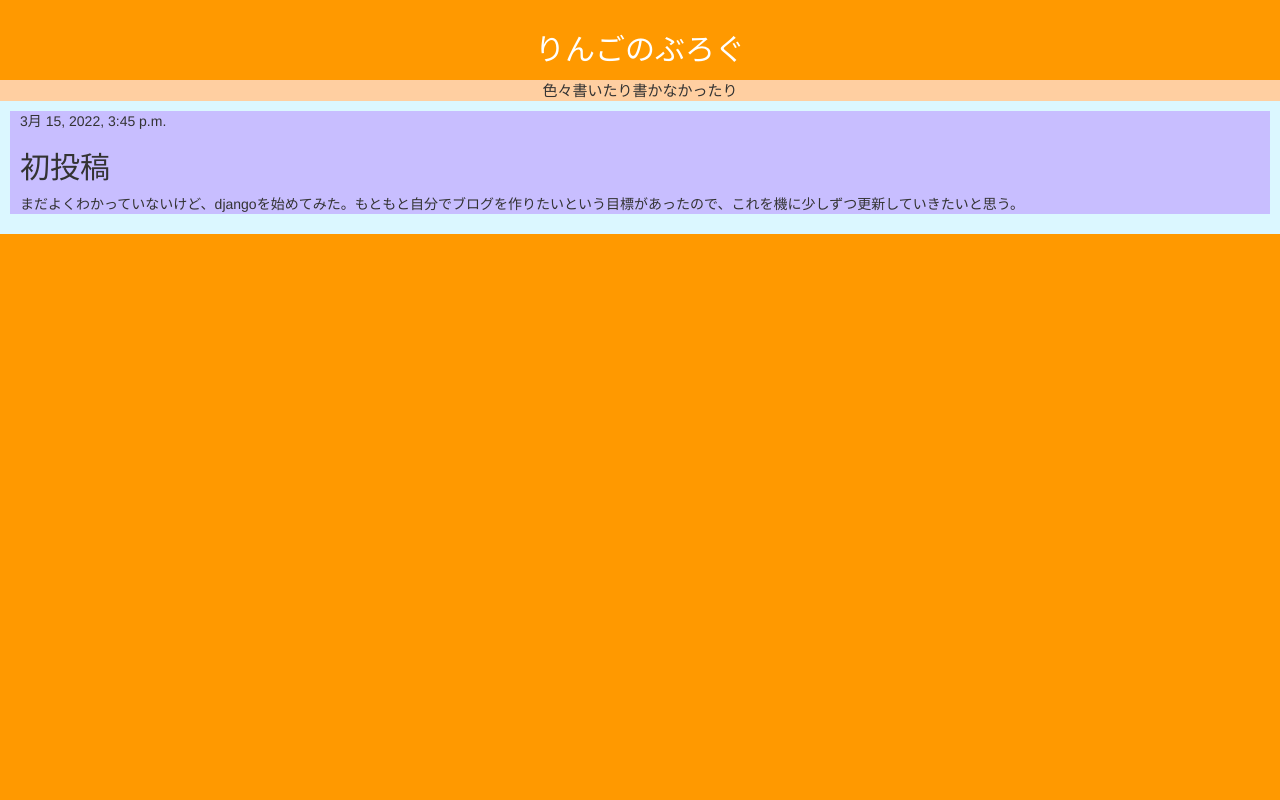
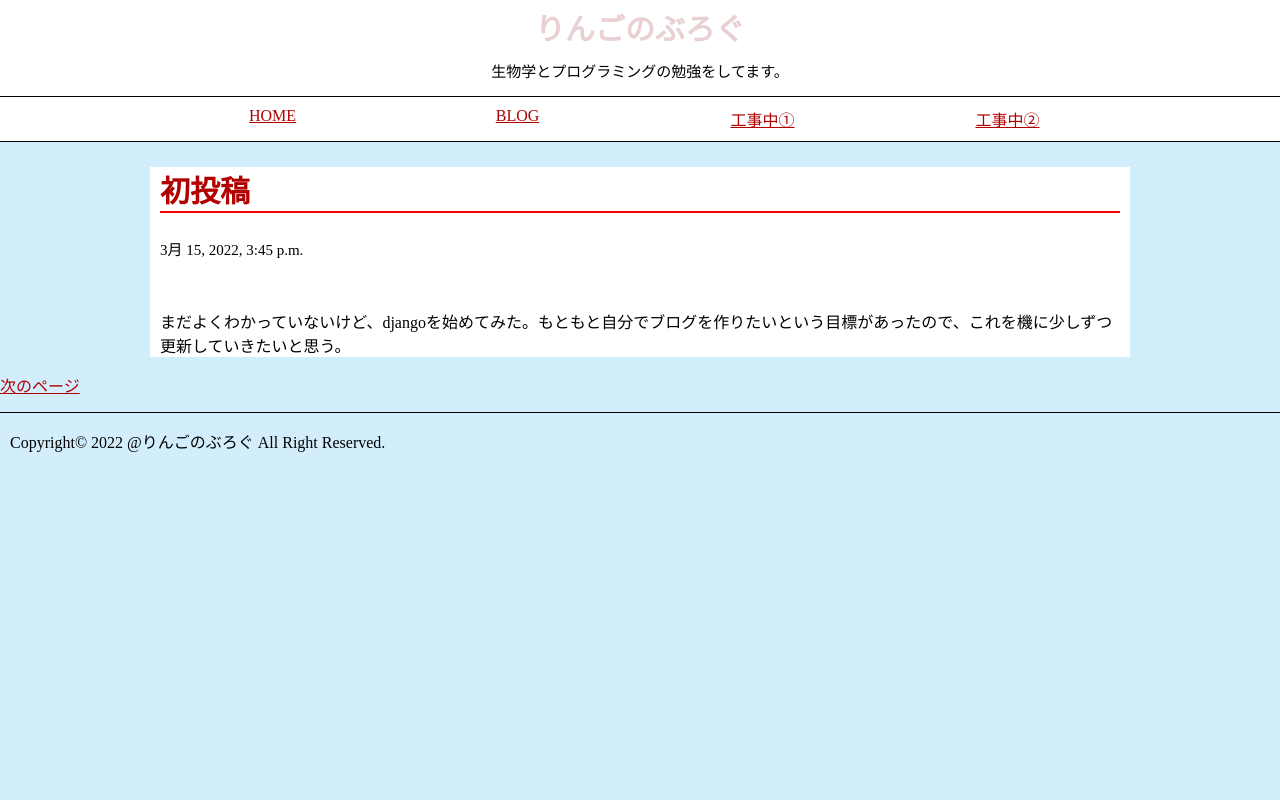
Before and after one commit to Ringo127/my-first-blog, a Django app: page /post/1/ in a window 1280 px wide. Run offline with Django 3.2, Linux system fonts and the light colour scheme; data comes from the database, SQL or seed files in the repository; both versions use the stored data as it was after the commit; some libraries are stand-ins or nearby versions.

Commit message:
improve design

```diff
--- a/blog/static/css/blog.css
+++ b/blog/static/css/blog.css
@@ -1,31 +1,73 @@
-h1 a , h2 a {
-    color: #1a0c69;
+h2 {
+    color: #b10000;
+    font-size: 30px;
 }
+
+a {
+    color: #b10000;
+}
+
+a:hover {
+    color: #b10000b0;
+}
+
 
 body {
     margin: 0px; /*ページ周囲の余白を削除*/
-    background-color: #ff9900;
+    background-color: #D2EEFD;
 }
 
 #page {
-    padding-bottom: 10px;
-    background-color: #dbf7ff;
+    background-color: #D2EEFD;
 }
 
 #page-header {
-    background-color: #ffcfa1;
+    background-color: #ffffff;
+}
+
+#page-header .globalNavi {
+    border: solid #000000;
+    border-width: 1px 0;
+    padding: 10px 0;
+
+}
+
+#page-header .globalNavi ul {
+    margin: 0;
+    padding: 0;
+    text-align: center;
+    width: 980px;
+    margin: 0 auto;
+}
+
+#page-header .globalNavi ul:after {
+    content: "";
+    clear: both;
+    display: block;
+}
+
+#page-header .globalNavi ul li {
+    list-style: none;
+    width: 245px;
+    float: left;
+}
+
+#page-body {
+    width: 980px;
+    margin: 0 auto;
 }
 
 #siteTitle {
+    margin: 0px;
     font-size: 30px;
-    background-color: #ff9900;
     line-height: 2;
     margin-bottom: 0;
     text-align: center;
 }
 
 #siteTitle a {
-    color: #ffffff;
+    color: #E9D0D2;
+    text-decoration: none;
 }
 
 #catchcopy {
@@ -34,26 +76,26 @@ body {
     text-align: center;
 }
 
+#page-footer {
+    border-top: solid 1px #000000;
+    margin-top: 15px;
+    padding-left: 10px;
+}
 
 .post {
-    margin: 10px;
     padding-left: 10px;
-    background-color: #c8beff;
-}
-
-/*
-.post h2 {
-    margin: 0px;
-    padding: 0px;
-    background-color: #482be9;
-}
-
-.post h2 a {
-    background-color: #7361da;
+    padding-right: 10px;
+    background-color: #ffffff;
 }
 
 .date {
-    margin-bottom: 0px;
-    background-color: #b6aee0;
+    font-size: 15px;
 }
-*/
+
+#detail {
+    margin-top: 50px;
+}
+
+.blog-title {
+    border-bottom: solid 2px #ff0000;
+}
--- a/blog/templates/blog/base.html
+++ b/blog/templates/blog/base.html
@@ -3,8 +3,6 @@
 <html>
     <head>
         <title>Ringo's blog</title>
-        <link rel="stylesheet" href="//maxcdn.bootstrapcdn.com/bootstrap/3.2.0/css/bootstrap.min.css">
-        <link rel="stylesheet" href="//maxcdn.bootstrapcdn.com/bootstrap/3.2.0/css/bootstrap-theme.min.css">
         <link rel="stylesheet" href="{% static 'css/blog.css' %}">
     </head>
 
@@ -15,17 +13,29 @@
                     <a href="{% url 'post_new' %}" class="top-menu">新しく投稿する</span></a>
                 {% endif %}
                 <h1 id="siteTitle"><a href="/">りんごのぶろぐ</a></h1>
-                <p id="catchcopy">色々書いたり書かなかったり</p>
+                <p id="catchcopy">生物学とプログラミングの勉強をしてます。</p>
+                <nav class="globalNavi">
+                    <ul>
+                        <li><a href="/">HOME</a></li>
+                        <li><a href="/">BLOG</a></li>
+                        <li><a href="/">工事中①</a></li>
+                        <li><a href="/">工事中②</a></li>
+                    </ul>
+                </nav>
             </div>
 
-            <div class="page-body">
+
+            <div id="page-body">
                 {% block content %}
                 {% endblock %}
             </div>
-        </div>
 
-        <div id ="page-footer">
+            {% block next %}
+            {% endblock %}
 
+            <div id ="page-footer">
+                <p id="copyright">Copyright&copy; 2022 @りんごのぶろぐ All Right Reserved.</p>
+            </div>
         </div>
     </body>
 
--- a/blog/templates/blog/post_detail.html
+++ b/blog/templates/blog/post_detail.html
@@ -2,15 +2,21 @@
 
 {% block content %}
     <div class="post">
+        {% if user.is_authenticated %}
+            <a class="btn btn-default" href="{% url 'post_edit' pk=post.pk %}">記事を修正する</a>
+        {% endif %}
+        <h2 class="blog-title">{{ post.title }}</h2>
         {% if post.published_date %}
             <div class="date">
                 {{ post.published_date }}
             </div>
         {% endif %}
-        {% if user.is_authenticated %}
-            <a class="btn btn-default" href="{% url 'post_edit' pk=post.pk %}"><span class="glyphicon glyphicon-pencil"></span></a>
-        {% endif %}
-        <h2>{{ post.title }}</h2>
-        <p>{{ post.text|linebreaksbr }}</p>
+        <p id="detail">{{ post.text|linebreaksbr }}</p>
     </div>
 {% endblock %}
+
+{% block next %}
+    <div class="next-page">
+        <a href="{% url 'post_detail' pk=post.pk %}">次のページ</a>
+    </div>
+{% endblock %}
--- a/blog/templates/blog/post_list.html
+++ b/blog/templates/blog/post_list.html
@@ -4,7 +4,7 @@
     {% for post in posts %}
         <div class="post">
             <div class="date">
-                <p>published: {{ post.published_date }}</p>
+                <p>{{ post.published_date }}</p>
             </div>
             <h2><a href="{% url 'post_detail' pk=post.pk %}">{{ post.title }}</a></h2>
             <p>{{ post.text|linebreaksbr }}</p>
--- a/blog/views.py
+++ b/blog/views.py
@@ -4,7 +4,7 @@ from .models import Post
 from .forms import PostForm
 
 def post_list(request):
-    posts = Post.objects.filter(published_date__lte=timezone.now()).order_by('published_date')
+    posts = Post.objects.filter(published_date__lte=timezone.now()).order_by('-published_date')
     return render(request, 'blog/post_list.html', {'posts' : posts})
 
 def post_detail(request, pk):
```
Also changed, not shown: db.sqlite3.
